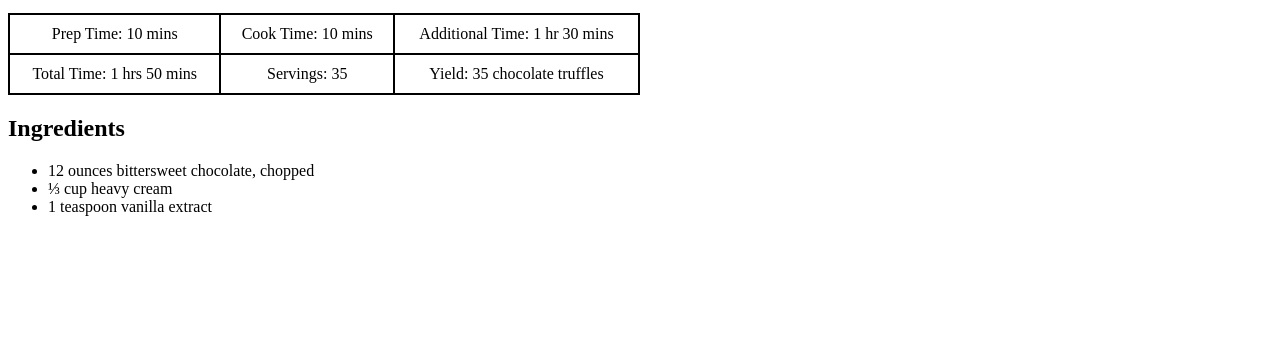
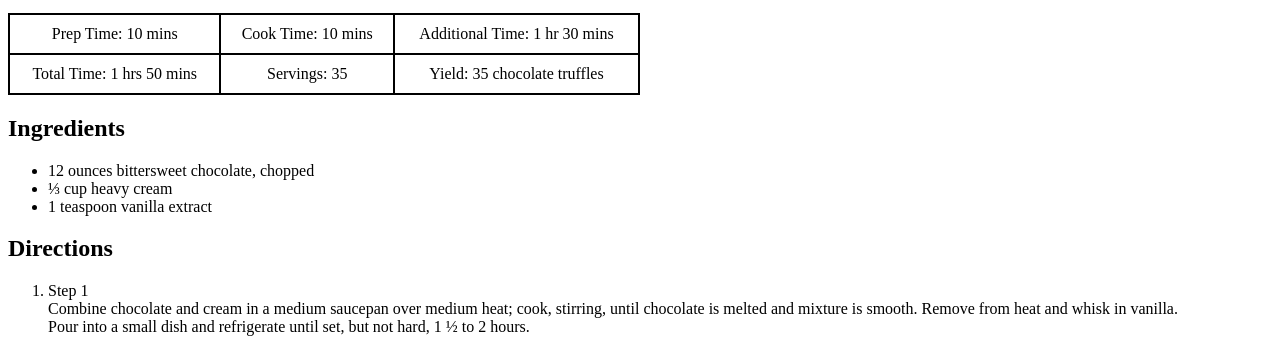
Before and after one commit to avzaran/hivebootcamp-recipes, a plain HTML site: page recipes/BasicTruffles.html in a window 1280 px wide. Shown: the part 490-842 px from the top of the page. Before the commit the page ends 800 px from the top, so only its background shows below. Drawn offline with Linux system fonts and the light colour scheme.

Commit message:
Добавление в трюфель степов

```diff
--- a/recipes/BasicTruffles.html
+++ b/recipes/BasicTruffles.html
@@ -61,6 +61,11 @@
         <li>⅓ cup heavy cream</li>
         <li>1 teaspoon vanilla extract</li>
     </ul>
-
+    <h2>Directions</h2>
+    <ol>
+        <li>Step 1 <br> Combine chocolate and cream in a medium saucepan over medium heat; cook, stirring, until chocolate is melted and mixture
+        is smooth. Remove from heat and whisk in vanilla. <br> Pour into a small dish and refrigerate until set, but not hard, 1 ½ to
+        2 hours.</li>
+    </ol>
 </body>
 </html>
```
